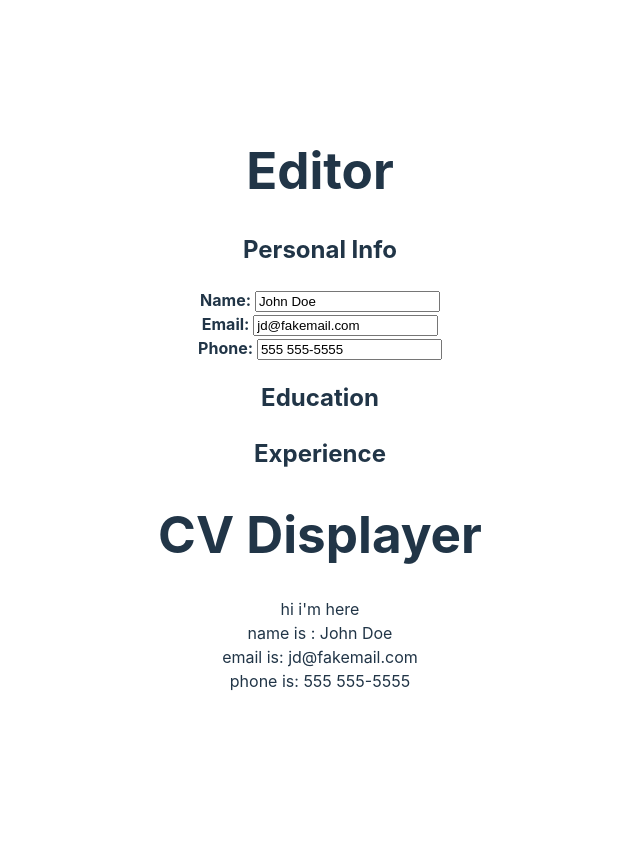
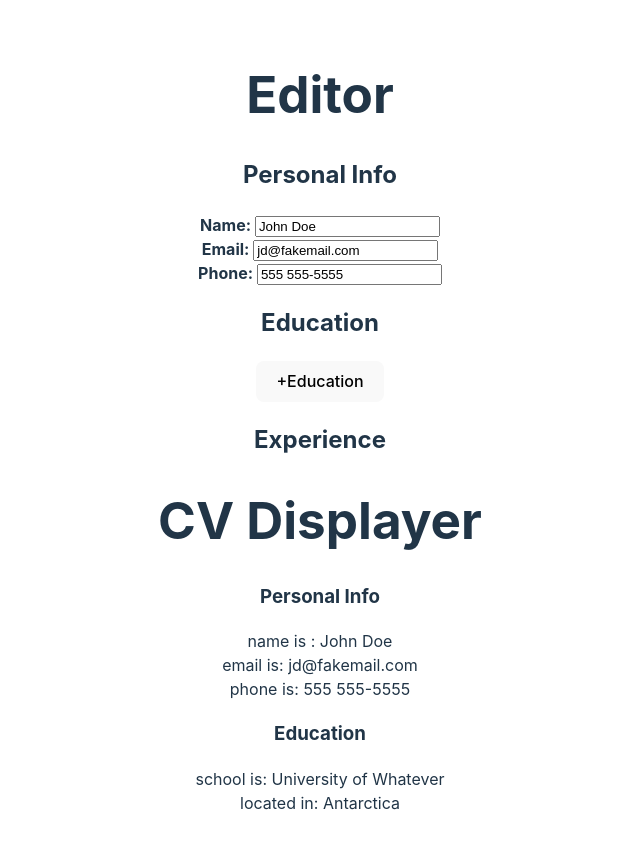
Before and after one commit to Neo319/project-cv, a React (Vite) app: page / in a window 1280 px wide. Shown: the whole page, without its empty margins (320-960 px from the left). Before the commit the page ends 800 px from the top, so only its background shows below. Built offline with nearby package versions, Linux system fonts and the light colour scheme.

Commit message:
use displayer to render edu properties

```diff
--- a/src/App.jsx
+++ b/src/App.jsx
@@ -16,9 +16,32 @@ function App() {
     phone: "555 555-5555"
   })
 
+  // how personal data entries are changed
   function handlePersonChange (e, changedProp) {
     const newPerson = {...person, [changedProp]: e.target.value};
     setPerson(newPerson);
+  }
+
+
+//education data
+const [edu, setEdu] = useState([{
+  school:   "University of Whatever",
+  location: "Antarctica",
+  start:    "Jan 2008",
+  end:      "Feb 2013",
+  major:    "Astrophysics"
+}]);
+
+// how education entries are changed (indexed in array)
+function handleEduChange (e, index, changedProp) {
+  const newEdu = [...edu];
+  newEdu[index] = {...newEdu[index], [changedProp]: e.target.value};
+  setEdu(newEdu);
+
+}
+
+  function addEduItem () {
+
   }
 
 
@@ -34,6 +57,7 @@ function App() {
         <div>
           <h2>Education</h2>
           {/* <Education /> */}
+          <button onClick={addEduItem}>+Education</button>
         </div>
 
         <div>
@@ -44,9 +68,8 @@ function App() {
       <div>
         <h1>CV Displayer</h1>
         <Displayer
-          name={person.name}
-          email={person.email}
-          phone={person.phone}
+          person={person}
+          edu={edu}
 
         />
 
--- a/src/components/displayer.jsx
+++ b/src/components/displayer.jsx
@@ -1,10 +1,39 @@
-export default function Displayer ({ name, email, phone }) {
+export default function Displayer ({ person, edu }) {
+
+// function which maps edu array, calling eduItem for each item in array
+function EduDisplay () {
+  return edu.map((eduItem, index) => (
+    <EduItem key={index} item={eduItem} />
+  ));
+}
+
+//function which returns the rendered eduItem
+function EduItem ({ item }) {
+  console.log(item)
+  console.log(item.school)
   return (
     <>
-      <span>hi i'm here</span>
-      <div>name is : {name}</div>
-      <div>email is: {email}</div>
-      <div>phone is: {phone}</div>
+      <div>school is: {item.school}</div>
+      <div>located in: {item.location}</div>
     </>
-  );
+  )
 }
+
+
+return (
+  <>
+  <div>
+    <h3>Personal Info</h3>
+    <div>name is : {person.name}</div>
+    <div>email is: {person.email}</div>
+    <div>phone is: {person.phone}</div>
+  </div>
+
+  <div>
+    <h3>Education</h3>
+    <EduDisplay />
+  </div>
+
+  </>
+);
+}
--- /dev/null
+++ b/src/components/education.jsx
@@ -0,0 +1,20 @@
+export default function Education () {
+
+function handleClick() {
+  console.log('yes')
+}
+
+
+
+  return (
+    <div>
+      <div>
+
+        <label htmlFor="input">School: </label>
+        <input type="text" />
+
+        <button onClick={handleClick}>+ Education</button>
+      </div>
+    </div>
+  );
+}
```
